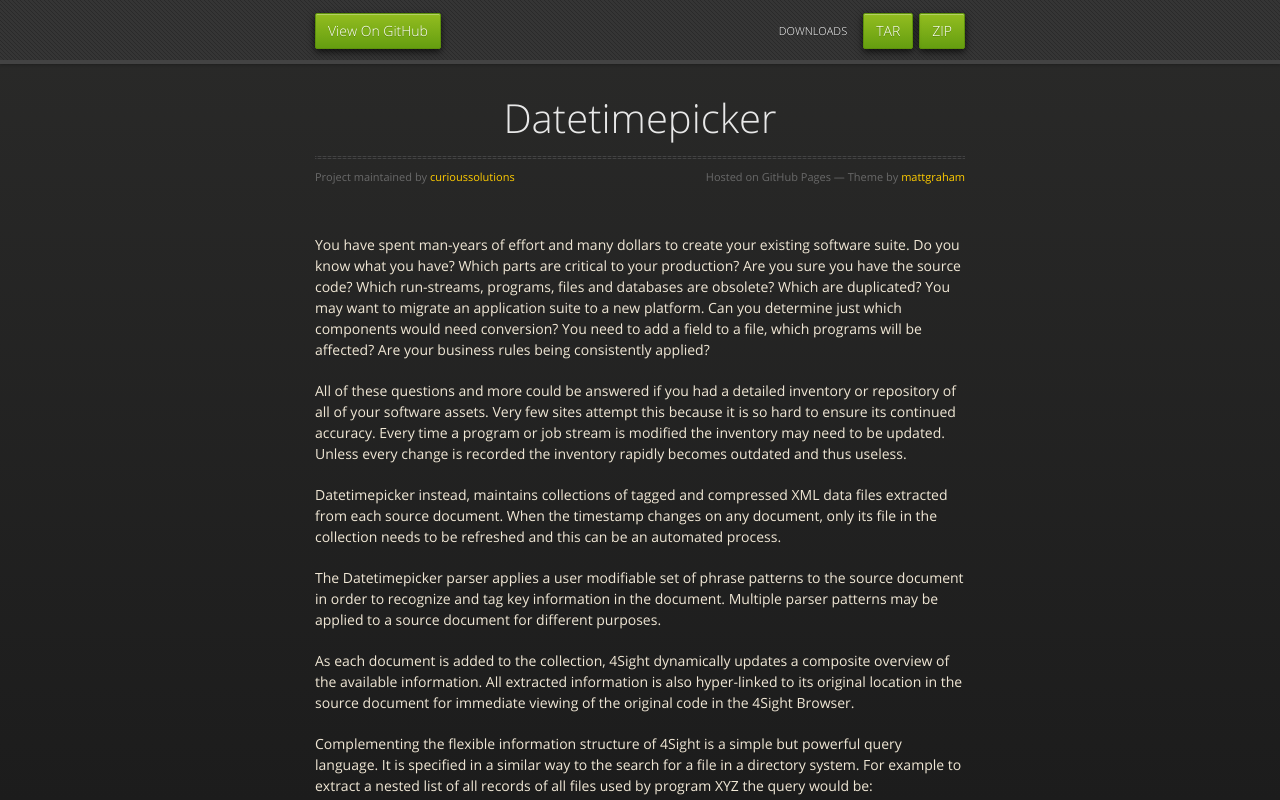
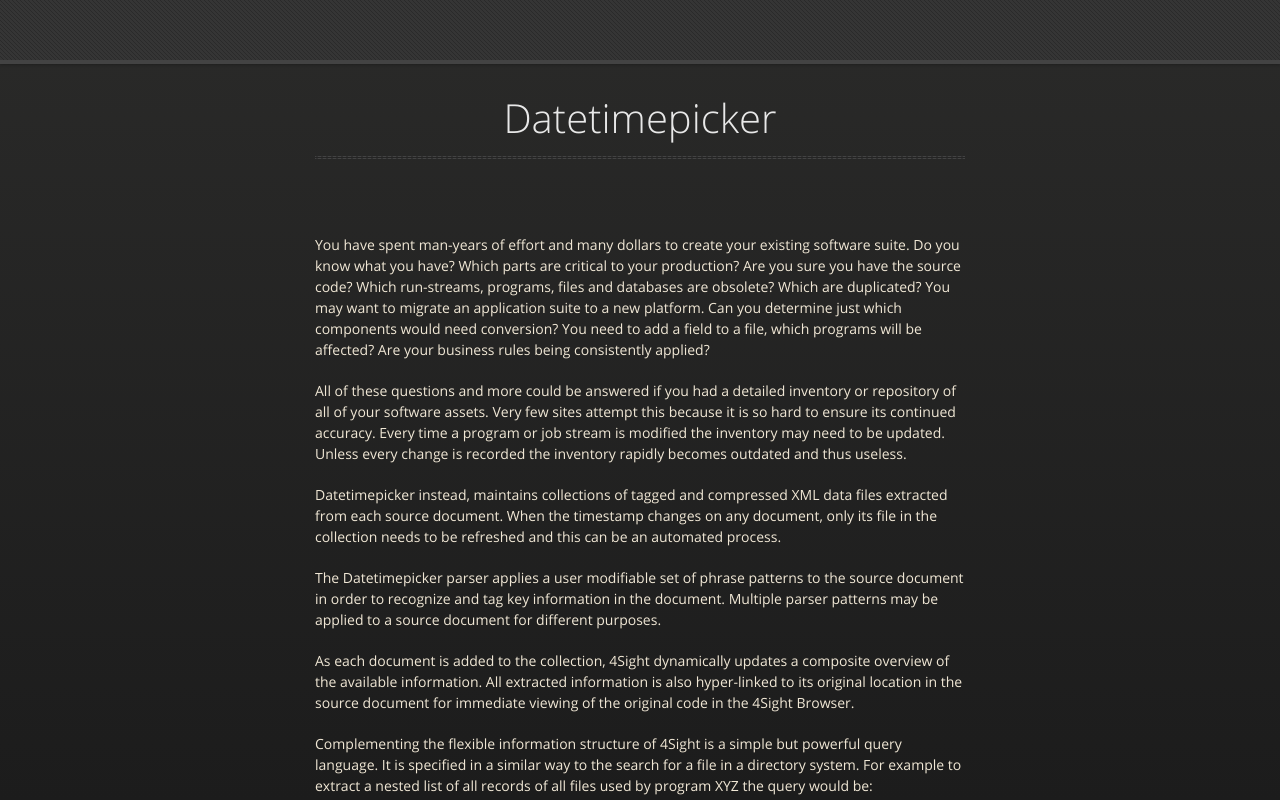
Before and after one commit to curioussolutions/datetimepicker, a plain HTML site: page index.html in a window 1280 px wide. Shown: the top 800 px of the page. Drawn offline with nearby package versions, Linux system fonts and the light colour scheme.

Commit message:
Update index.html

```diff
--- a/index.html
+++ b/index.html
@@ -19,12 +19,7 @@
   </head>
   <body>
       <div id="header">
-        <nav>
-          <li class="fork"><a href="https://github.com/curioussolutions/datetimepicker">View On GitHub</a></li>
-          <li class="downloads"><a href="https://github.com/curioussolutions/datetimepicker/zipball/master">ZIP</a></li>
-          <li class="downloads"><a href="https://github.com/curioussolutions/datetimepicker/tarball/master">TAR</a></li>
-          <li class="title">DOWNLOADS</li>
-        </nav>
+
       </div><!-- end header -->
 
     <div class="wrapper">
@@ -34,9 +29,7 @@
           <h1>Datetimepicker</h1>
           <p></p>
           <hr>
-          <span class="credits left">Project maintained by <a href="https://github.com/curioussolutions">curioussolutions</a></span>
-          <span class="credits right">Hosted on GitHub Pages &mdash; Theme by <a href="https://twitter.com/michigangraham">mattgraham</a></span>
-        </div>
+           </div>
 
         <p>You have spent man-years of effort and many dollars to create your existing software suite. Do you know what you have? Which parts are critical to your production? Are you sure you have the source code? Which run-streams, programs, files and databases are obsolete? Which are duplicated? You may want to migrate an application suite to a new platform. Can you determine just which components would need conversion? You need to add a field to a file, which programs will be affected? Are your business rules being consistently applied?</p>
 
```
